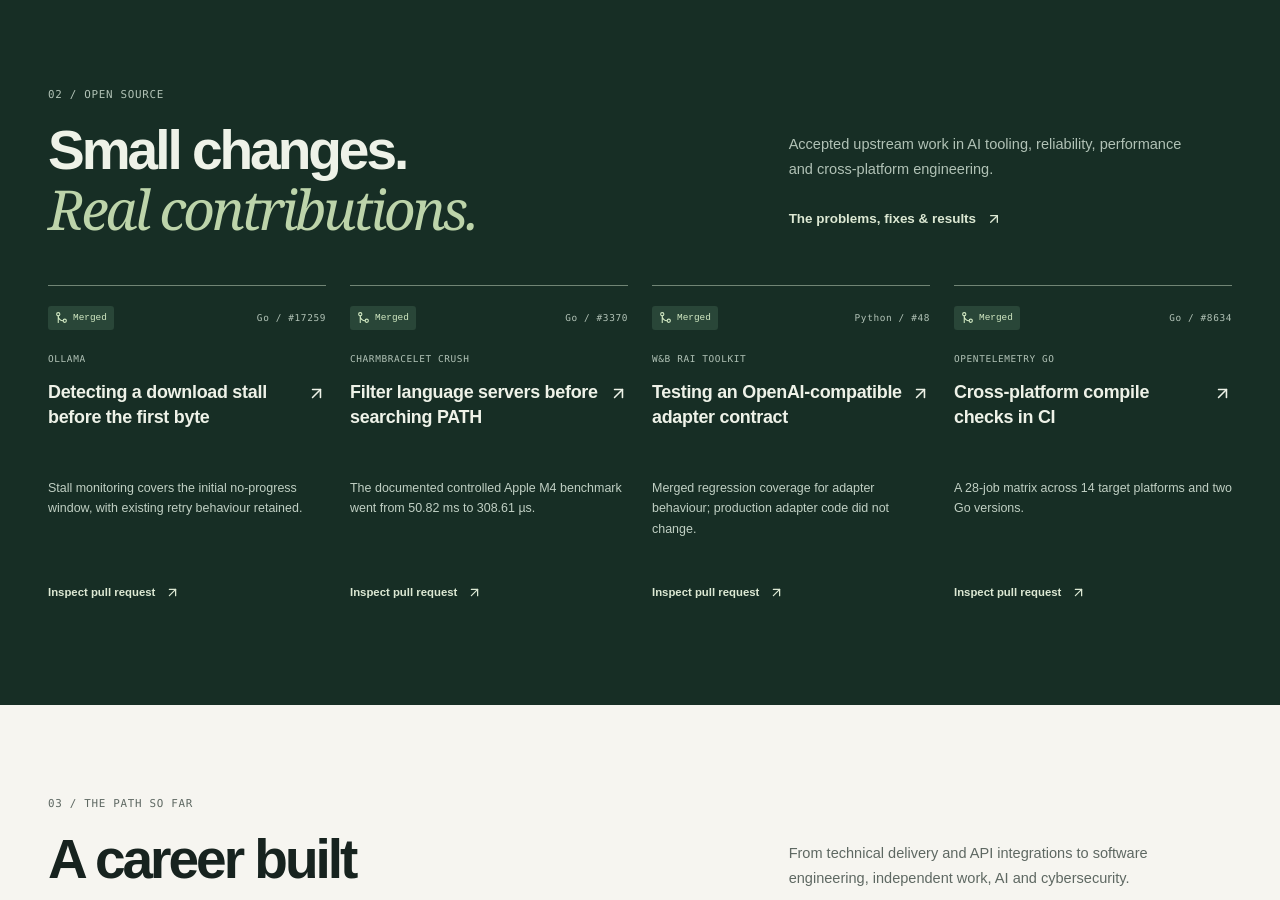
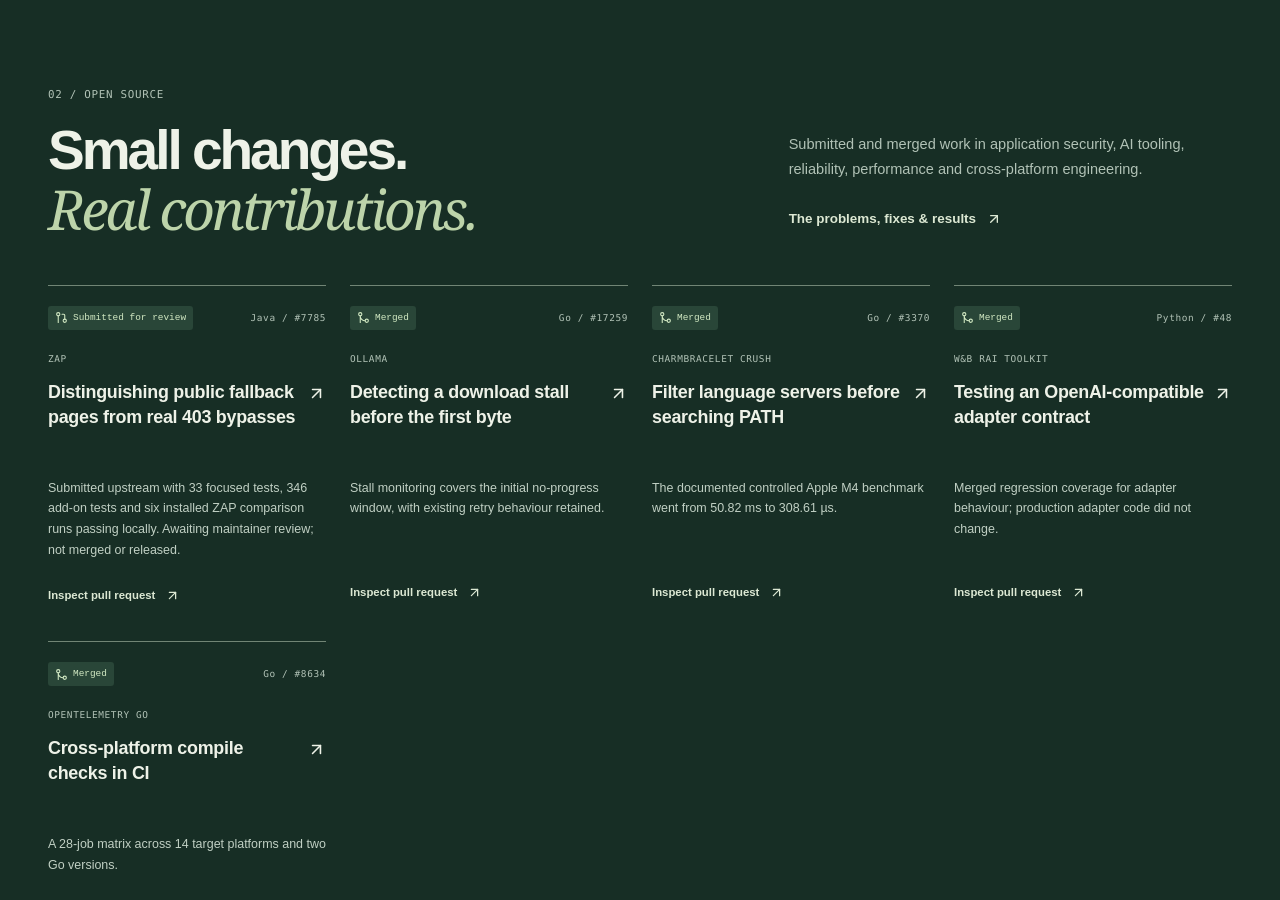
Before and after one commit to TheJhyeFactor/jhye-dev, a Next.js app: page / in a window 1280 px wide. Shown: the part 2080-2980 px from the top of the page. Built offline with nearby package versions, Linux system fonts and the light colour scheme.

Commit message:
feat: showcase submitted ZAP security contribution (#4)

```diff
--- a/src/app/open-source/page.tsx
+++ b/src/app/open-source/page.tsx
@@ -6,14 +6,14 @@
 export const metadata: Metadata = {
   title: "Open-source contributions",
   description:
-    "Merged contributions to Ollama, Charmbracelet Crush, W&B RAI Toolkit and OpenTelemetry Go.",
+    "Application security work submitted to ZAP and merged contributions to Ollama, Charmbracelet Crush, W&B RAI Toolkit and OpenTelemetry Go.",
   alternates: { canonical: "/open-source/" },
 };
 export default function OpenSource() {
   return (
     <>
       <header className="shell page-intro">
-        <p className="eyebrow">Open source / Accepted upstream work</p>
+        <p className="eyebrow">Open source / Submitted & merged work</p>
         <h1>
           Read the code.
           <br />
@@ -32,10 +32,11 @@
           Explore my GitHub <ArrowUpRight size={16} aria-hidden="true" />
         </a>
       </header>
-      <section className="shell source-index" aria-label="Merged contributions">
+      <section className="shell source-index" aria-label="Open-source contributions">
         <ContributionList full />
         <p className="source-status">
-          Merge status checked on 3 October 2026. Benchmarks describe the stated
+          Contribution status checked on 3 October 2026. Submitted work is
+          labelled separately from merged contributions. Benchmarks describe the stated
           workload, rather than whole-product performance.
         </p>
       </section>
--- a/src/app/page.tsx
+++ b/src/app/page.tsx
@@ -138,8 +138,8 @@
             </div>
             <div>
               <p>
-                Accepted upstream work in AI tooling, reliability, performance
-                and cross-platform engineering.
+                Submitted and merged work in application security, AI tooling,
+                reliability, performance and cross-platform engineering.
               </p>
               <Link className="text-link" href="/open-source">
                 The problems, fixes & results{" "}
--- a/src/app/resume/page.tsx
+++ b/src/app/resume/page.tsx
@@ -64,7 +64,7 @@
           evidence workflows.
         </p>
         <p>
-          <Link href="/open-source">Merged open-source contributions</Link> ·
+          <Link href="/open-source">Open-source contributions</Link> ·
           Ollama, Charmbracelet Crush, W&B RAI Toolkit and OpenTelemetry Go.
         </p>
       </section>
--- a/src/components/ContributionList.tsx
+++ b/src/components/ContributionList.tsx
@@ -1,4 +1,4 @@
-import { ArrowUpRight, GitMerge } from "lucide-react";
+import { ArrowUpRight, GitMerge, GitPullRequest } from "lucide-react";
 import { contributions } from "@/data/portfolio";
 export default function ContributionList({ full = false }: { full?: boolean }) {
   return (
@@ -7,7 +7,11 @@
         <article className="contribution" key={item.slug}>
           <div className="contribution-top">
             <span className="merge-badge">
-              <GitMerge size={13} aria-hidden="true" /> Merged
+              {item.status === "Merged" ? (
+                <GitMerge size={13} aria-hidden="true" />
+              ) : (
+                <GitPullRequest size={13} aria-hidden="true" />
+              )} {item.status}
             </span>
             <span className="mono">
               {item.language} / {item.number}
@@ -33,7 +37,18 @@
             </>
           )}
           <p className="contribution-result">{item.result}</p>
+          {full && item.validation && (
+            <div className="contribution-section">
+              <h4>Verification & review</h4>
+              <p>{item.validation}</p>
+            </div>
+          )}
           {full && <p className="fine-print">{item.note}</p>}
+          {full && item.issueHref && (
+            <a className="text-link" href={item.issueHref} target="_blank" rel="noreferrer">
+              Original issue <ArrowUpRight size={15} aria-hidden="true" />
+            </a>
+          )}
           <a
             className="text-link"
             href={item.href}
--- a/src/data/portfolio.ts
+++ b/src/data/portfolio.ts
@@ -43,6 +43,9 @@
   source: string;
 };
 export type Contribution = {
+  status: "Merged" | "Submitted for review";
+  validation?: string;
+  issueHref?: string;
   slug: string;
   project: string;
   title: string;
@@ -576,6 +579,28 @@
 
 export const contributions: Contribution[] = [
   {
+    slug: "zap-forbidden-bypass",
+    project: "ZAP",
+    title: "Distinguishing public fallback pages from real 403 bypasses",
+    language: "Java",
+    category: "Application security",
+    status: "Submitted for review",
+    href: "https://github.com/zaproxy/zap-extensions/pull/7785",
+    issueHref: "https://github.com/zaproxy/zaproxy/issues/8596",
+    number: "#7785",
+    problem:
+      "The 403 bypass scanner could mistake a single-page application's public fallback response for protected content. Stopping at that first apparent success could also hide a later real bypass.",
+    change:
+      "Compare successful payload responses with successful responses from the site root and a random sibling path. Ignore identical public fallback bodies and continue testing remaining path and header payloads. Update the scanner help and changelog.",
+    result:
+      "Submitted upstream with 33 focused tests, 346 add-on tests and six installed ZAP comparison runs passing locally. Awaiting maintainer review; not merged or released.",
+    validation:
+      "Five regression cases failed against the unchanged scanner. The patched rule passed all 33 focused cases and all 346 beta add-on tests, plus style checks and packaging. Six asserted runs compared released and patched add-ons against synthetic loopback fixtures: the patched scanner ignored the plain SPA fallback and identified the real path and header bypasses. CLA and Checkmarx checks pass; upstream Java CI and CodeQL await maintainer approval.",
+    note:
+      "Exact body matching leaves dynamically changing fallback pages as a limitation. The rule adds two control requests per scanned 403 endpoint. Status checked on 3 October 2026. AI assistance was used for investigation, implementation and validation.",
+  },
+  {
+    status: "Merged",
     slug: "ollama-downloads",
     project: "Ollama",
     title: "Detecting a download stall before the first byte",
@@ -592,6 +617,7 @@
     note: "A reliability fix in the download path, not a claim of faster internet bandwidth.",
   },
   {
+    status: "Merged",
     slug: "crush-lsp",
     project: "Charmbracelet Crush",
     title: "Filter language servers before searching PATH",
@@ -608,6 +634,7 @@
     note: "This measures the LSP discovery workload, not overall application performance.",
   },
   {
+    status: "Merged",
     slug: "rai-adapter",
     project: "W&B RAI Toolkit",
     title: "Testing an OpenAI-compatible adapter contract",
@@ -624,6 +651,7 @@
     note: "The pull request includes an AI-assistance disclosure.",
   },
   {
+    status: "Merged",
     slug: "otel-builds",
     project: "OpenTelemetry Go",
     title: "Cross-platform compile checks in CI",
```
